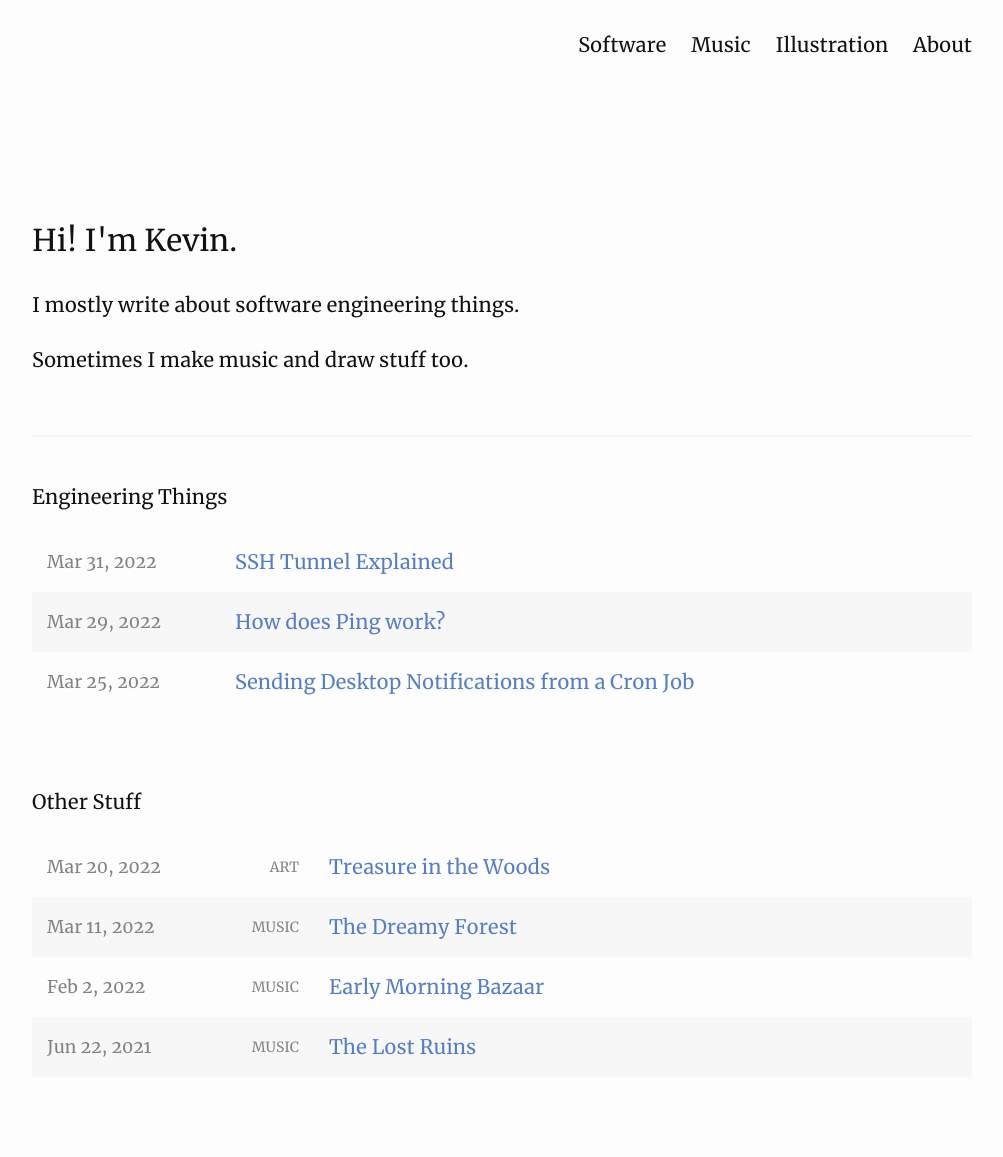
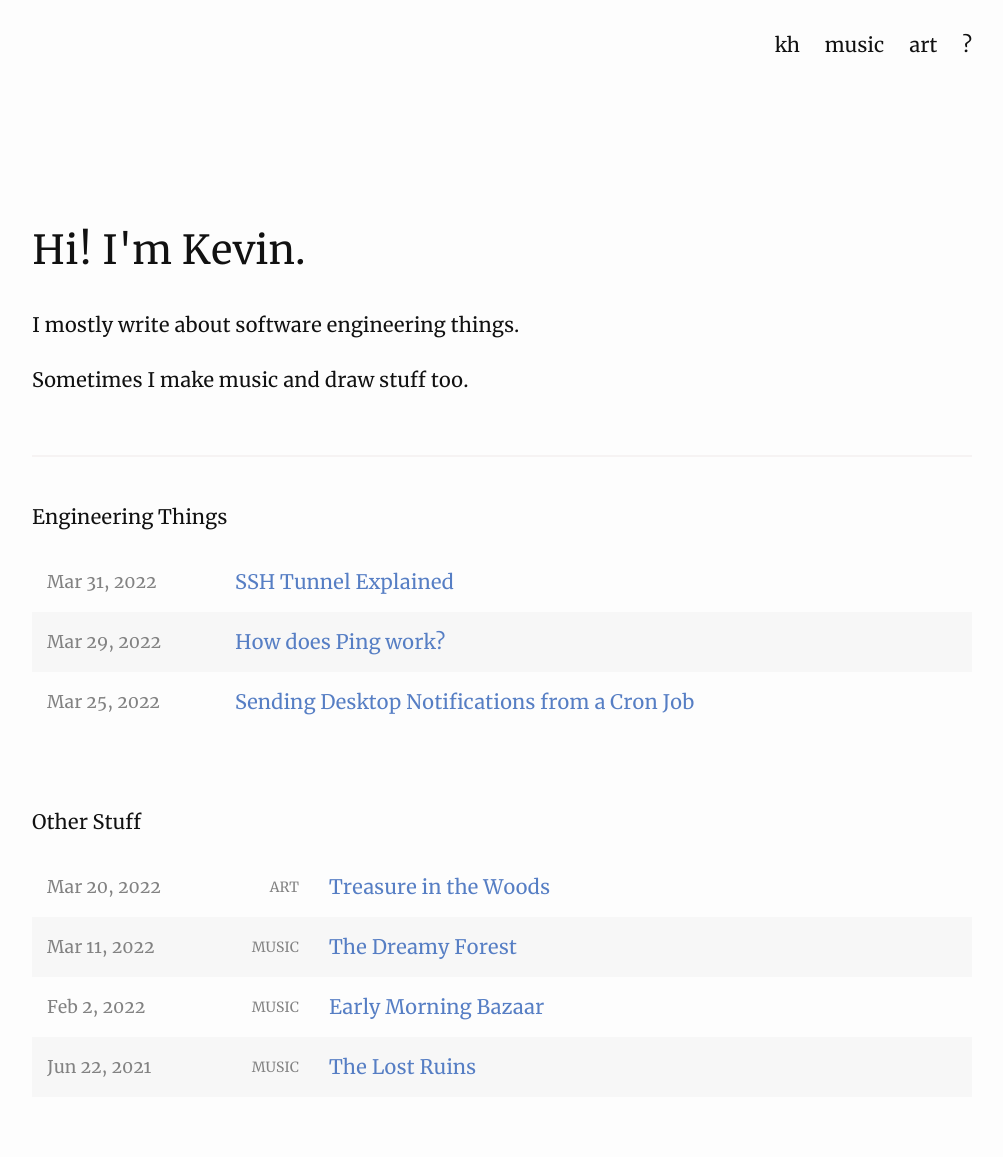
Before and after one commit to heepster/heepster.github.io, a Jekyll site: the page built from index.md, in a window 1280 px wide. Shown: the whole page, without its empty margins (138-1141 px from the left). Built offline with Jekyll 4.4.1, drawn with Linux system fonts in a browser that asks for light colours.

Commit message:
changing main nav

```diff
--- a/_includes/header.html
+++ b/_includes/header.html
@@ -17,10 +17,10 @@
         </label>
 
         <div class="trigger">
-          <a class="page-link" href="/">Software</a>
-          <a class="page-link" href="/music">Music</a>
-          <a class="page-link" href="/illustration">Illustration</a>
-          <a class="page-link" href="/about">About</a>
+          <a class="page-link" href="/">kh</a>
+          <a class="page-link" href="/music">music</a>
+          <a class="page-link" href="/illustration">art</a>
+          <a class="page-link" href="/about" class="about-link">?</a>
         </div>
 
         <!-- <div class="trigger">
--- a/_layouts/home.html
+++ b/_layouts/home.html
@@ -8,9 +8,9 @@ layout: default
     <h1 class="page-heading">{{ page.title }}</h1>
   {%- endif -%}
 
-  <h2>
+  <h1>
     Hi!  I'm Kevin.
-  </h2>
+  </h1>
 
   <p>
     I mostly write about software engineering things.
--- a/_sass/minima/_base.scss
+++ b/_sass/minima/_base.scss
@@ -318,3 +318,7 @@ a.image-link {
   padding: 0.5em;
   border-radius: 0.3em;
 }
+
+a.about-link {
+  @include relative-font-size(0.8);
+}
```
